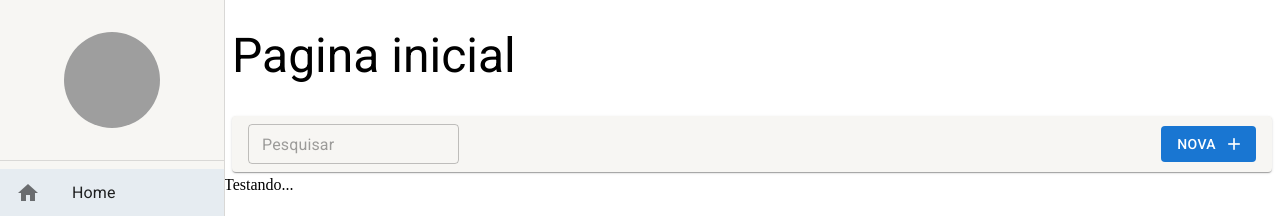
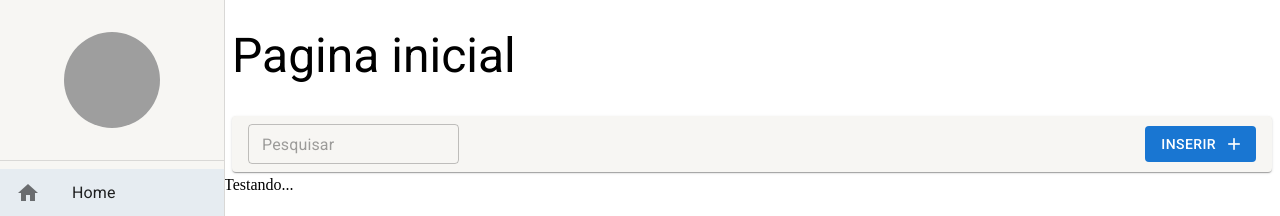
Before and after one commit to l69luiz/autofrota, a React (Create React App) app: page /pagina-inicial in a window 1280 px wide. Shown: the top 216 px of the page. Built offline with nearby package versions, Linux system fonts and the light colour scheme; grey boxes are pictures that could not be loaded.

Commit message:
Feat: Rename barra de ferramentas

```diff
--- a/src/pages/dashboard/Dashboard.tsx
+++ b/src/pages/dashboard/Dashboard.tsx
@@ -1,6 +1,6 @@
 import React from "react";
 import { LayoutBaseDePagina } from '../../shared/layouts/LayoutBaseDePaginas';
-import { BarraDeFerramentas } from '../../shared/components';
+import { FerramentasDaListagem } from '../../shared/components';
 
 
 
@@ -12,9 +12,9 @@ export const Dashboard: React.FC = () => {
       <LayoutBaseDePagina
       titulo='Pagina inicial'
       barraDeFerramentas={(
-        <BarraDeFerramentas
+        <FerramentasDaListagem
         mostrarInputBusca
-        textoBotaoNovo='Nova'
+        textoBotaoNovo='Inserir'
 
         />
       )}>
--- a/src/shared/components/barra-de-ferramentas/barraDeFerramentas.tsx
+++ b/src/shared/components/ferramentas-da-listagem/FerramentasDaListagem.tsx
@@ -1,7 +1,7 @@
 import { Box, Button, Icon, Paper, TextField, useTheme } from "@mui/material";
 import React from "react"
 
-interface IBarraDeFerramentasProps {
+interface IFerramentasDaListagemProps {
     textoDaBusca?: string;
     mostrarInputBusca?: boolean;
     aoMudarTextoDeBusca?: (novoTexto: string) => void;
@@ -12,7 +12,7 @@ interface IBarraDeFerramentasProps {
 
 }
 
-export const BarraDeFerramentas: React.FC<IBarraDeFerramentasProps> = ({
+export const FerramentasDaListagem: React.FC<IFerramentasDaListagemProps> = ({
     textoDaBusca = '',
     mostrarInputBusca= false,
     aoMudarTextoDeBusca,
--- a/src/shared/components/index.ts
+++ b/src/shared/components/index.ts
@@ -1,2 +1,2 @@
 export * from './menu-lateral/MenuLateral';
-export * from './barra-de-ferramentas/barraDeFerramentas';
+export * from './ferramentas-da-listagem/FerramentasDaListagem';
```
